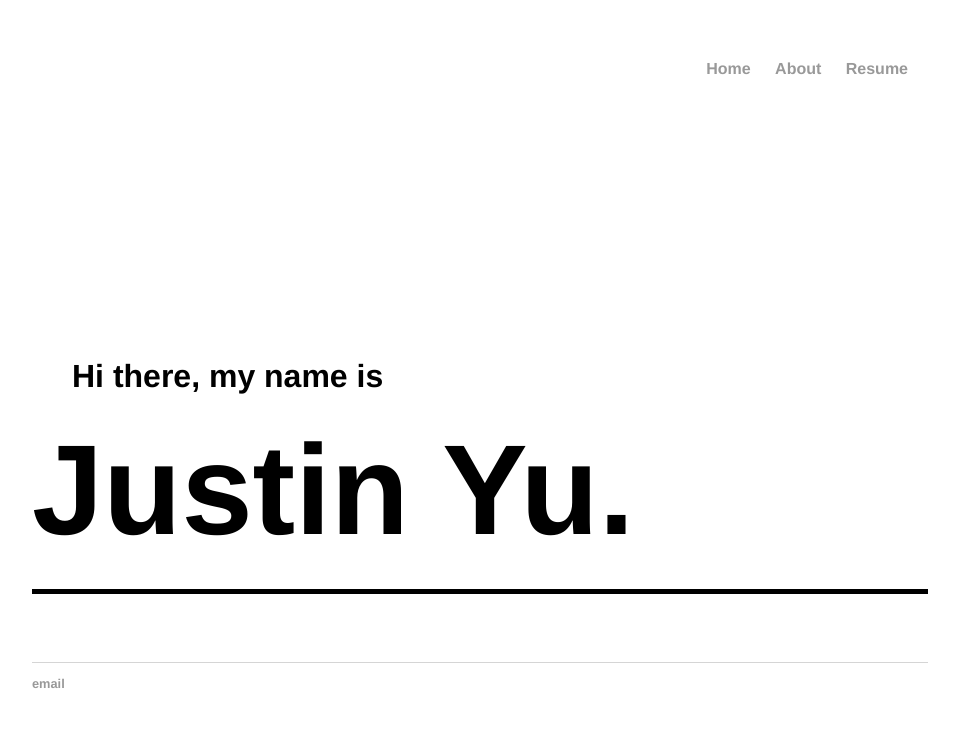
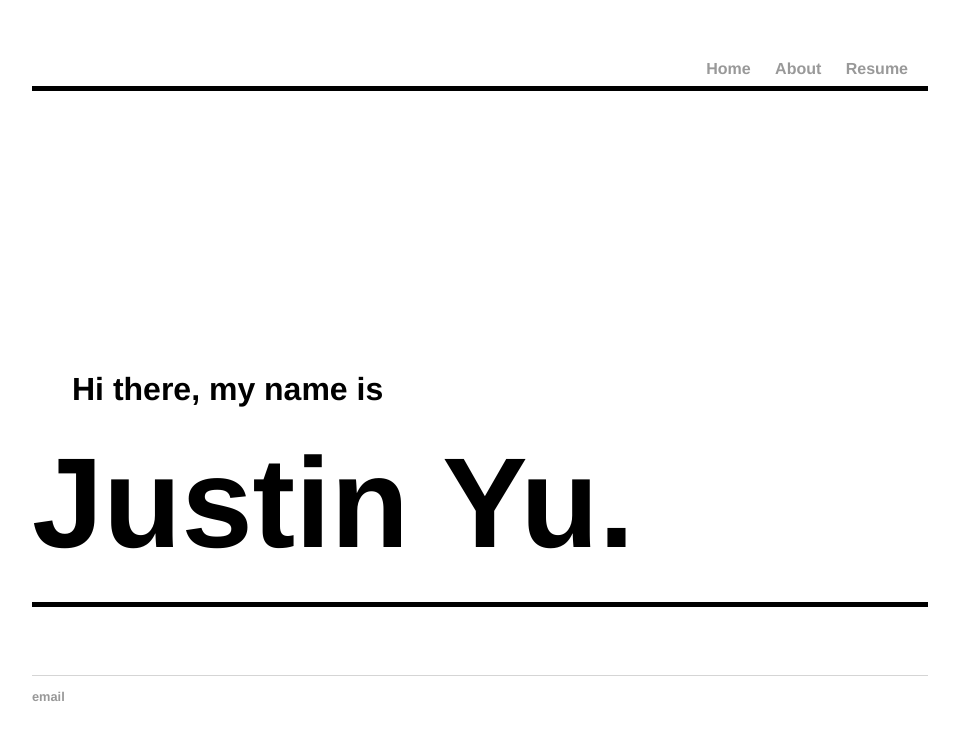
Before and after one commit to justinjelly/justinjelly.github.io, a Jekyll site: the page built from index.html, in a window 1280 px wide. Shown: the top 740 px of the page, without its empty margins (160-1119 px from the left). Built offline with Jekyll 4.4.1, drawn with Linux system fonts in a browser that asks for light colours.

Commit message:
Update default.html

```diff
--- a/_layouts/default.html
+++ b/_layouts/default.html
@@ -11,6 +11,7 @@
 	        		<li><a href="/">Home</a></li>
 		        	<li><a href="/about">About</a></li>
 	        		<li><a href="/resume">Resume</a></li>
+				<hr style="height:5px; border-width:0; color:black; background-color:black;">
 	    		</ul>
 			</nav>
 			<div class="container">
```
